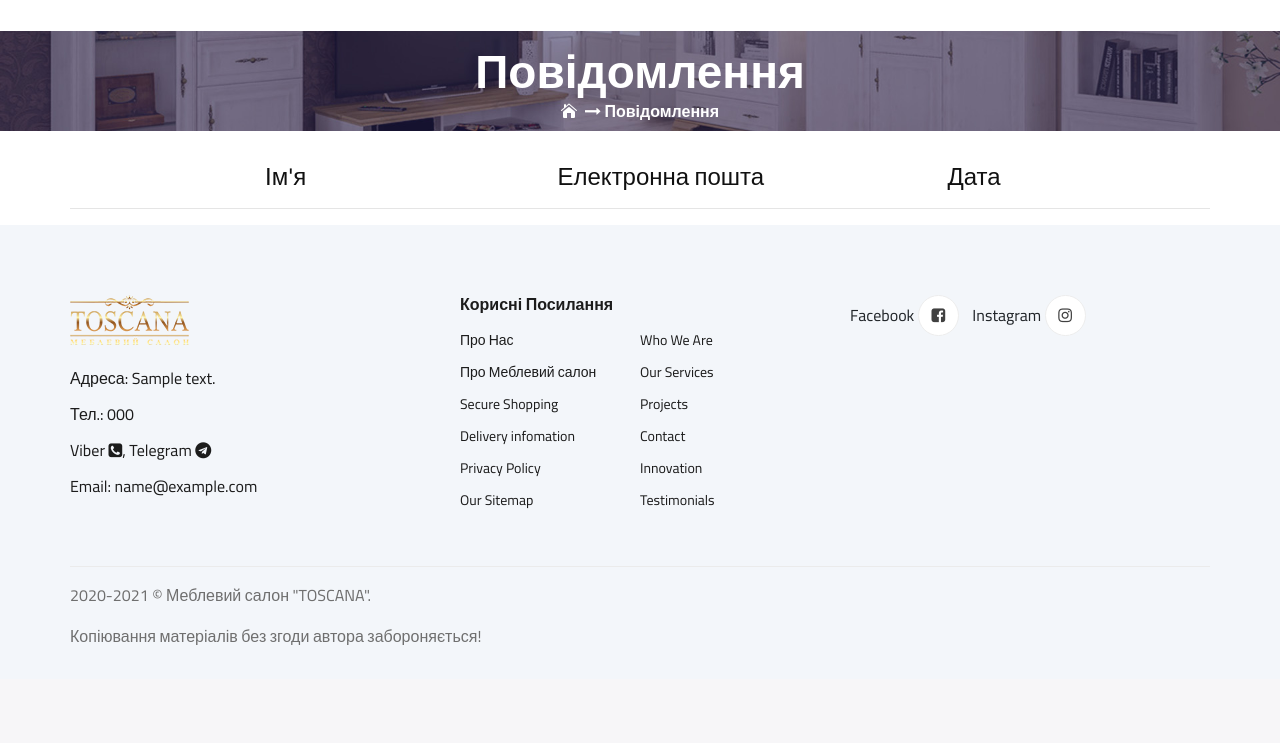
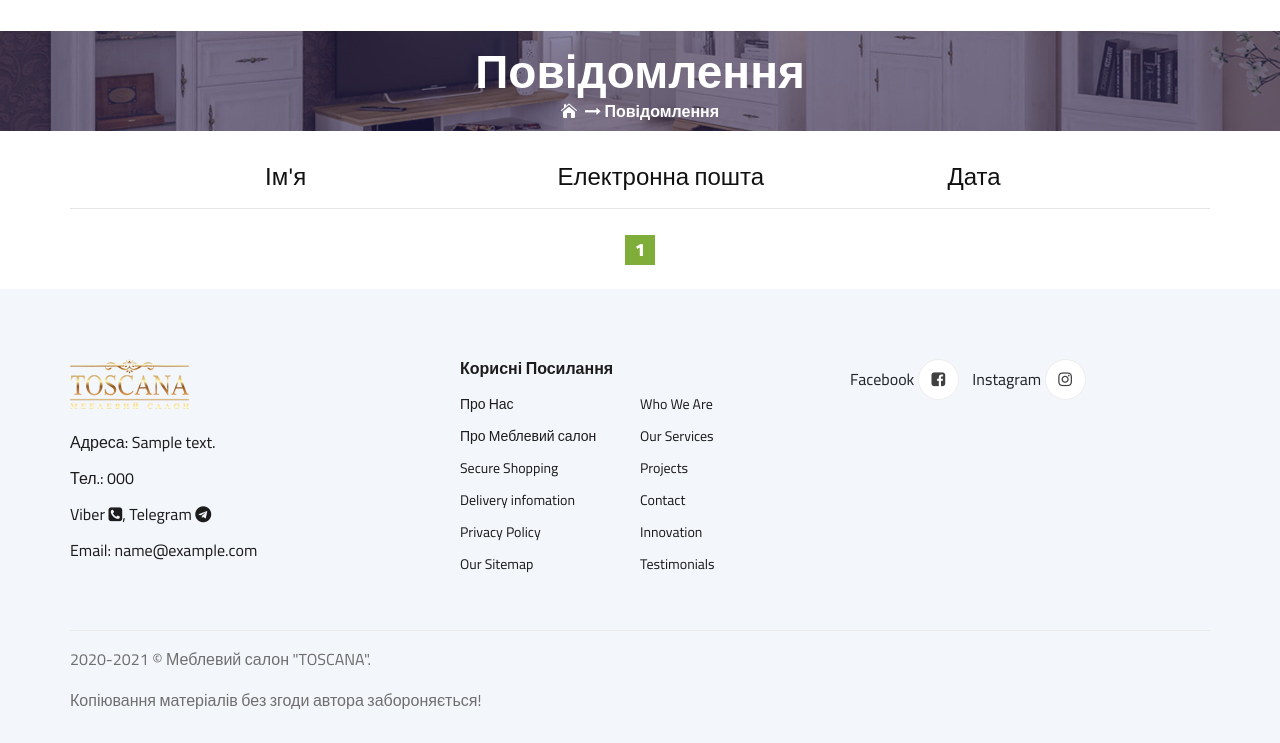
Before and after one commit to MartinSyno/toscana, a Django app: page /admin-panel/messages/ in a window 1280 px wide. Shown: the part 158-901 px from the top of the page. Before the commit the page ends 803 px from the top, so only its background shows below. Run offline with Django 3.2, Linux system fonts and the light colour scheme; a user stored in the database is signed in; tables that the repository leaves empty hold one stand-in row (values such as "Sample post"); some libraries are stand-ins or nearby versions.

Commit message:
v12 (пагинация)

```diff
--- a/static/css/style.css
+++ b/static/css/style.css
@@ -1706,22 +1706,28 @@
 	display: inline-block;
 	width: 30px;
 	height: 30px;
-	border: 1px solid #b2b2b2;
-	font-size: 14px;
-	color: #b2b2b2;
+	border: 1px solid #868686;
+	font-size: 18px;
+	color: #868686;
 	font-weight: 700;
 	line-height: 28px;
 	text-align: center;
 	margin-right: 16px;
-	-webkit-transition: all, 0.3s;
-	-moz-transition: all, 0.3s;
-	-ms-transition: all, 0.3s;
-	-o-transition: all, 0.3s;
-	transition: all, 0.3s;
+	-webkit-transition: all, 0.1s;
+	-moz-transition: all, 0.1s;
+	-ms-transition: all, 0.1s;
+	-o-transition: all, 0.1s;
+	transition: all, 0.1s;
 }
 
 .product__pagination a:hover,
 .blog__pagination a:hover {
+	background: #7fad39;
+	border-color: #7fad39;
+	color: #ffffff;
+}
+
+a.active-page {
 	background: #7fad39;
 	border-color: #7fad39;
 	color: #ffffff;
--- a/toscana_admin/templates/messages_list.html
+++ b/toscana_admin/templates/messages_list.html
@@ -75,6 +75,24 @@
                     </div>
                     <hr/>
                 {% endfor %}
+                <div class="product__pagination text-center">
+                    {% if messages.has_previous %}
+                        <a href="?page=1">&#10094;&#10094;</a>
+                        <a href="?page={{ messages.previous_page_number }}">&#10094;</a>
+                    {% endif %}
+                    {% for page in messages.paginator.page_range %}
+                        {% if page == messages.number %}
+                            <a href="?page={{ page }}" class="active-page">{{ page }}</a>
+                        {% else %}
+                            <a href="?page={{ page }}">{{ page }}</a>
+                        {% endif %}
+                    {% endfor %}
+                    {% if messages.has_next %}
+                        <a href="?page={{ messages.next_page_number }}">&#10095;</a>
+                        <a href="?page={{ messages.paginator.num_pages }}">&#10095;&#10095;</a>
+                    {% endif %}
+                </div>
+            <br/>
             </div>
         </div>
     </div>
--- a/toscana_admin/views.py
+++ b/toscana_admin/views.py
@@ -4,8 +4,16 @@
 from shop.models import Category
 
 from django.contrib.auth.decorators import login_required, user_passes_test
+from django.core.paginator import Paginator
 
 # Create your views here.
+categories = Category.objects.filter(is_visible=True)
+phone = SiteSettings.objects.first().phone
+address = SiteSettings.objects.first().address
+email = SiteSettings.objects.first().email
+facebook_link = SiteSettings.objects.first().facebook_link
+instagram_link = SiteSettings.objects.first().instagram_link
+
 
 def is_admin(user):
     return user.is_staff
@@ -15,12 +23,10 @@
 def messages_list(request):
     messages = Message.objects.filter(is_processed=False)
 
-    categories = Category.objects.filter(is_visible=True)
-    phone = SiteSettings.objects.first().phone
-    address = SiteSettings.objects.first().address
-    email = SiteSettings.objects.first().email
-    facebook_link = SiteSettings.objects.first().facebook_link
-    instagram_link = SiteSettings.objects.first().instagram_link
+    paginator = Paginator(messages, 5)
+    page = request.GET.get("page")
+    messages = paginator.get_page(page)
+
     return render(request, "messages_list.html", context={
         "messages": messages,
         "categories": categories,
```
Also changed, not shown: contact_page/views.py (+9 -7 lines), main_page/views.py (+7 -8 lines), shop/templates/category_info_page.html (+18 -5 lines), shop/views.py (+10 -17 lines).
